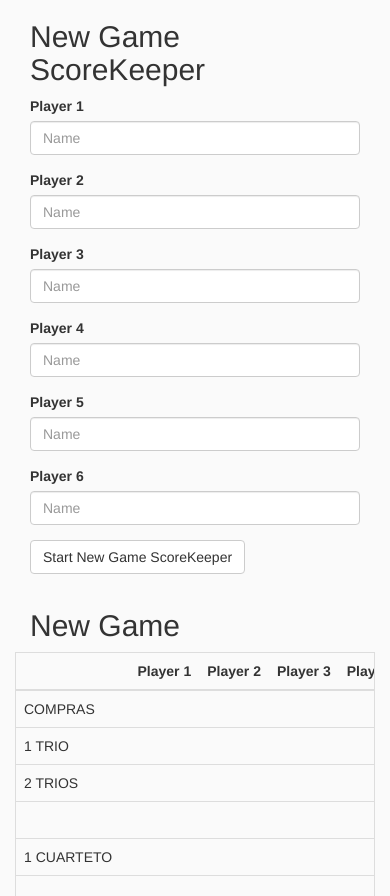
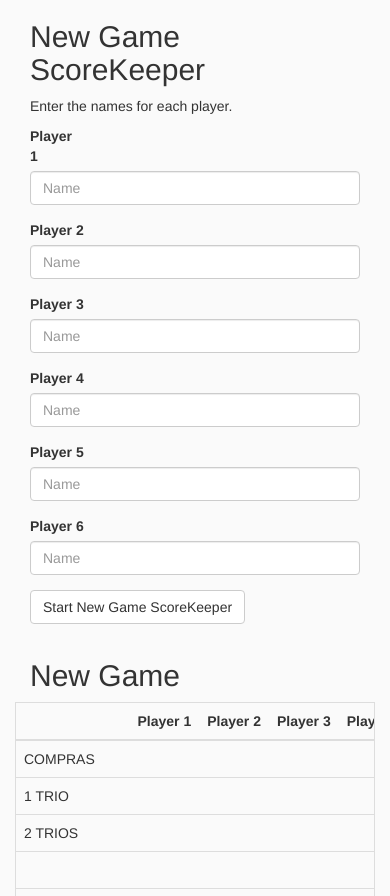
Before and after one commit to m-wolowicz/Telefunken-Scoreboard, a plain HTML site: page index.html in a window 390 px wide. Shown: the part 1779-2675 px from the top of the page. Drawn offline with nearby package versions, Linux system fonts and the light colour scheme.

Commit message:
Additional Css

```diff
--- a/assets/javascript/script.js
+++ b/assets/javascript/script.js
@@ -0,0 +1,16 @@
+//IMPORTANT!
+$(document).ready(function(){
+
+// INITIALIZING FIREBASE
+// ================
+
+// GLOBAL VARIABLES
+// ================
+
+// FUNCTIONS
+// ============
+
+// MAIN PROCESS
+// ============
+
+}); //IMPORTANT!
--- a/index.html
+++ b/index.html
@@ -114,17 +114,16 @@
 	</div>
 <!-- End Quotes Section -->
 
-
-
 <!-- NEW SCOREKEEPER Form -->
 	<div class="container-fluid" id="formDiv">
 		<div class="container" id="formContDiv">
 			<div class="row">
 				<div class="col-xs-12" id="newPadForm">
 					<h2>New Game ScoreKeeper</h2>
+					<p>Enter the names for each player.</p>
 					<form class="form-horizontal">
 						<div class="form-group">
-							<label for="player1" class="col-sm-1 control-label">Player 1</label>
+							<label for="player1" class="col-xs-1 control-label">Player 1</label>
 							<div class="col-sm-11">
 								<input type="text" class="form-control" id="player1" placeholder="Name">
 							</div>
```
